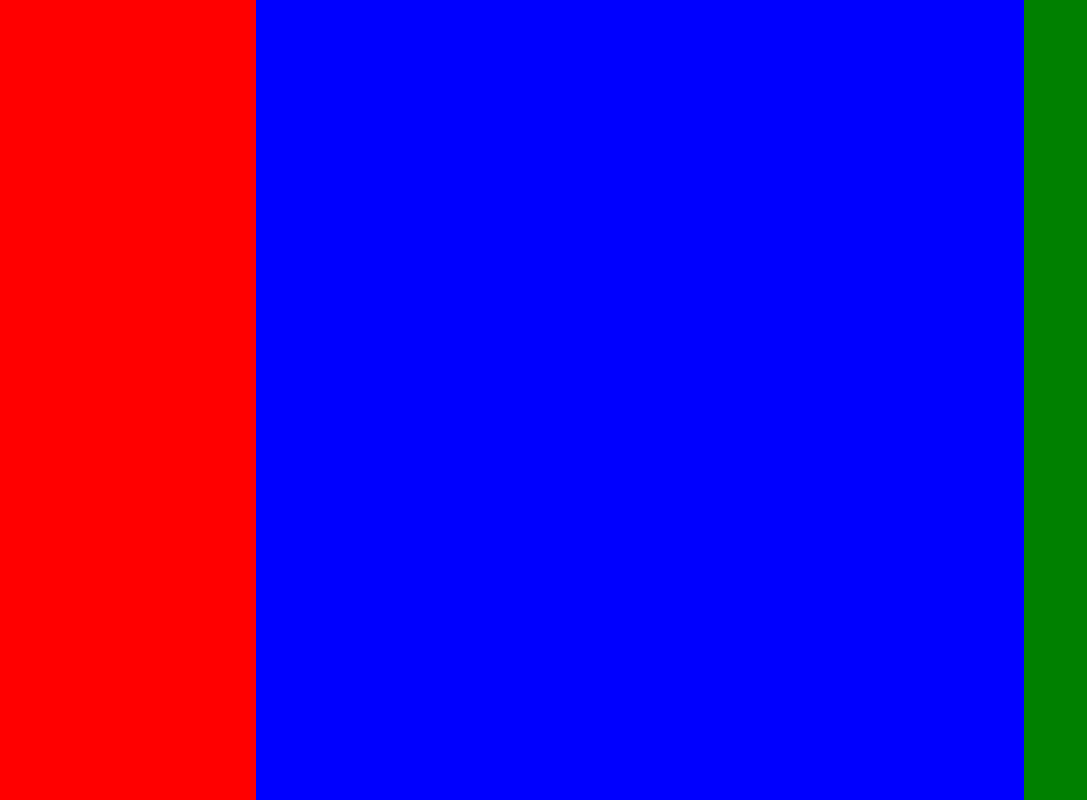
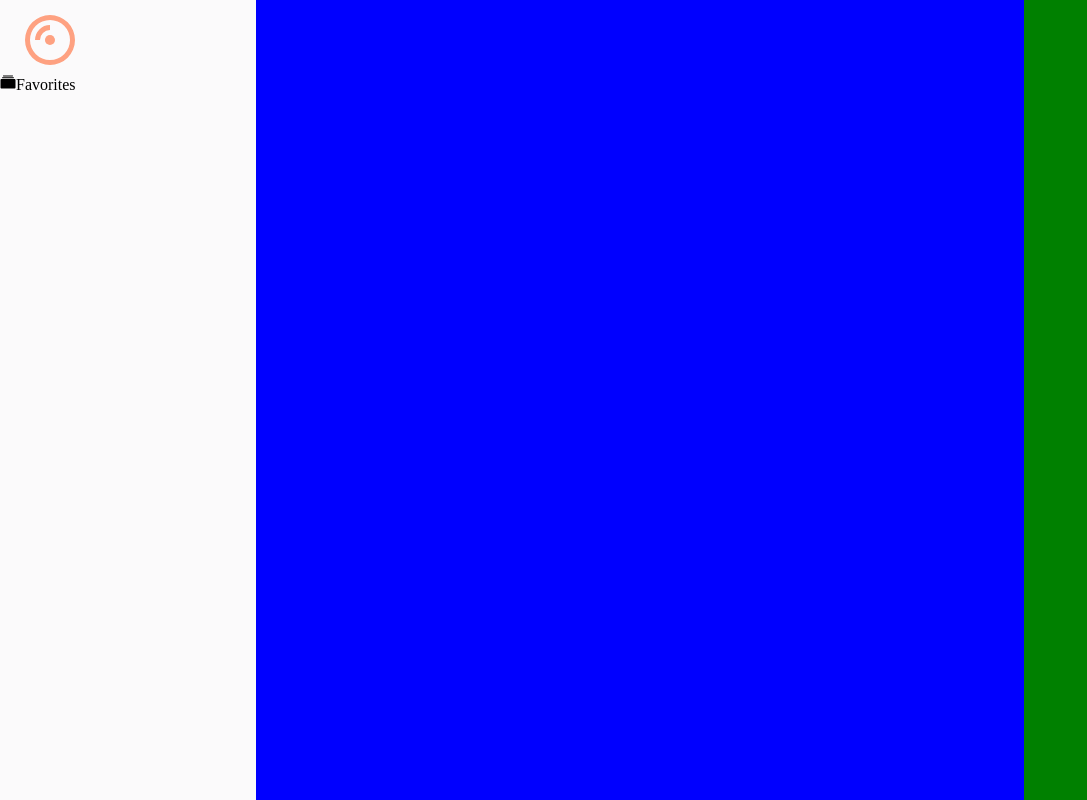
Before and after one commit to Mooteus/Music-App, a React (Vite) app: page / in a window 1280 px wide. Shown: the whole page, without its empty margins (0-1087 px from the left). Built offline with nearby package versions, Linux system fonts and the light colour scheme.

Commit message:
Feat: Add sidebar options
create sidebar option base

```diff
--- a/src/components/SideBar/SideBar.styled.js
+++ b/src/components/SideBar/SideBar.styled.js
@@ -1,13 +1,41 @@
 import styled from 'styled-components';
+import { BiAlbum } from 'react-icons/bi';
+import { IoIosAlbums } from 'react-icons/io';
+import { white, orange } from '../../utils/colors';
 
 export const SideBarContainer = styled.div`
   display: flex;
   flex-direction: column;
-  background-color: red;
+  background-color: ${white};
   width: 20%;
   height: 100vh;
 `;
 
-export const SideBarLogo = styled.img`
+export const LogoContainer = styled.div`
+  width: 100%;
+  color: ${orange};
+  padding-left: 20px;
+  padding-top: 10px;
+`;
+
+export const LogoImage = styled(BiAlbum)`
+  width:60px;
+  height: 60px;
+  border-radius: 100px;
+`;
+
+export const NavContainer = styled.nav`
 
 `;
+
+export const NavOption = styled.div`
+
+`;
+
+export const NavOptionText = styled.span`
+
+`;
+
+export const FavoritesIcon = styled(IoIosAlbums)`
+
+`;
--- a/src/components/SideBar/index.jsx
+++ b/src/components/SideBar/index.jsx
@@ -2,11 +2,27 @@ import React from 'react';
 
 import {
   SideBarContainer,
+  LogoContainer,
+  LogoImage,
+  NavContainer,
+  NavOption,
+  FavoritesIcon,
+  NavOptionText,
 } from './SideBar.styled';
 
 function SideBar() {
   return (
-    <SideBarContainer />
+    <SideBarContainer>
+      <LogoContainer>
+        <LogoImage />
+      </LogoContainer>
+      <NavContainer>
+        <NavOption>
+          <FavoritesIcon />
+          <NavOptionText>Favorites</NavOptionText>
+        </NavOption>
+      </NavContainer>
+    </SideBarContainer>
   );
 }
 
--- /dev/null
+++ b/src/utils/colors.js
@@ -0,0 +1,2 @@
+export const white = '#FBFAFB';
+export const orange = '#FEA181';
```
